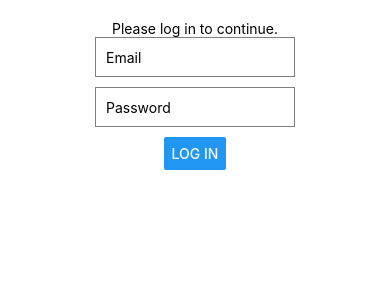
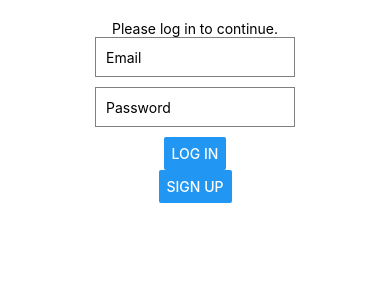
Before and after one commit to ryliewalsh/Photo_Album, a React Native app: screen / in a window 390 px wide. Shown: the top 300 px of the page. Built offline with nearby package versions, Linux system fonts and the light colour scheme; no server answers.

Commit message:
Toggle between signup and log in working

```diff
--- a/login.js
+++ b/login.js
@@ -1,15 +1,14 @@
 import React, { useState, useEffect } from 'react';
 import { View, Text, Button, TextInput, StyleSheet, Alert } from 'react-native';
-import { getAuth, onAuthStateChanged, signOut, signInWithEmailAndPassword } from 'firebase/auth';
-import SignUp from "./signUp";
-
-
+import {getAuth, onAuthStateChanged, signInWithEmailAndPassword, signOut} from 'firebase/auth';
+import SignUp from './signUp';
 
 export default function LoginForm() {
     const [user, setUser] = useState(null);
     const [loading, setLoading] = useState(true);
     const [email, setEmail] = useState('');
     const [password, setPassword] = useState('');
+    const [showSignUp, setShowSignUp] = useState(false);
 
     const auth = getAuth();
 
@@ -30,10 +29,26 @@ export default function LoginForm() {
         }
     };
 
+    // Toggle between login and signup view
+    const handleSignUp = () => {
+        setShowSignUp(true);
+    };
 
+    if (user) {
+        return (
+            <View style={styles.content}>
+                <Text>Welcome, {user.email}</Text>
+                <Button title="Log Out" onPress={() => signOut(auth)} />
+            </View>
+        );
+    }
 
     return (
         <View style={styles.content}>
+            {showSignUp ? (
+                <SignUp />
+            ) : (
+                <>
                     <Text>Please log in to continue.</Text>
                     <TextInput
                         style={styles.input}
@@ -49,17 +64,14 @@ export default function LoginForm() {
                         onChangeText={setPassword}
                     />
                     <Button title="Log In" onPress={handleLogin} />
-
+                    <Button title="Sign Up" onPress={handleSignUp} />
+                </>
+            )}
         </View>
     );
 }
 
 const styles = StyleSheet.create({
-    container: {
-        flex: 1,
-        justifyContent: 'center',
-        alignItems: 'center',
-    },
     content: {
         alignItems: 'center',
         padding: 20,
```
Lines whose indentation alone changed are shown as unchanged.
